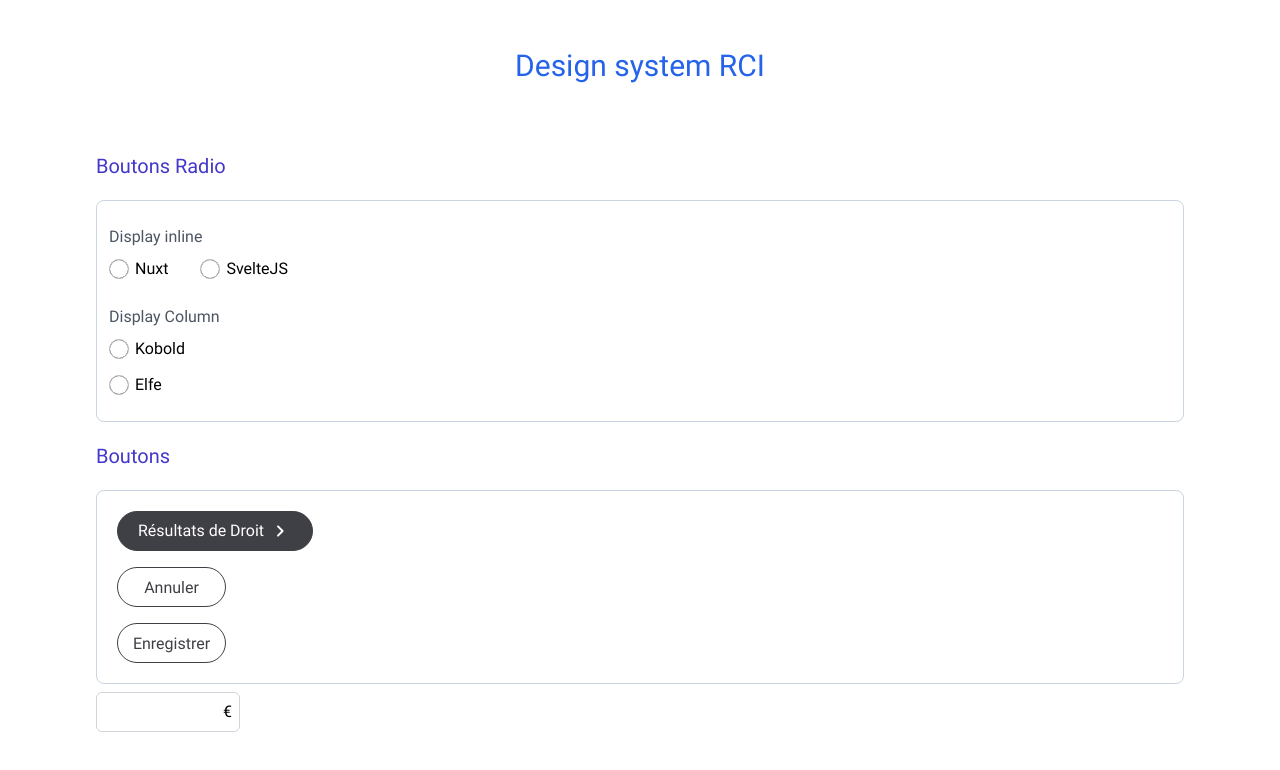
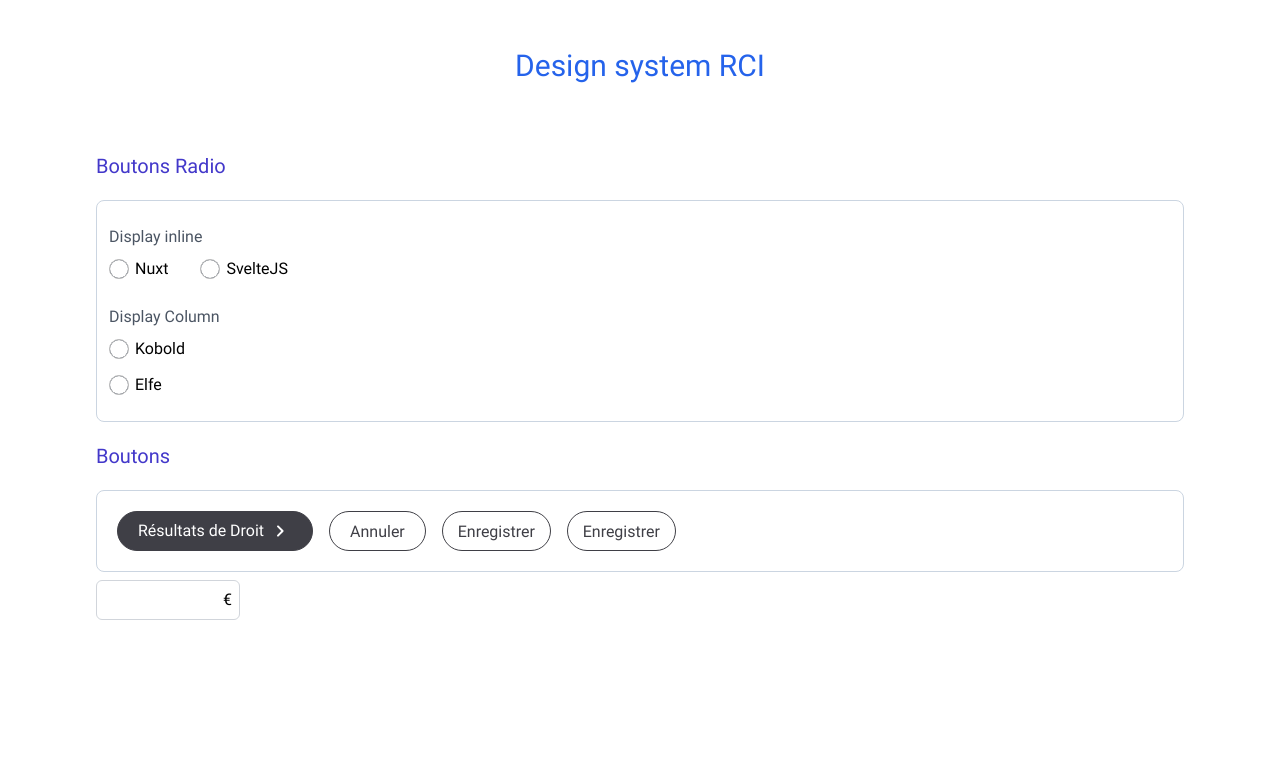
Before and after one commit to elixian/ds-pro, an Angular app: page / in a window 1280 px wide. Shown: the top 770 px of the page. Built offline with nearby package versions, Linux system fonts and the light colour scheme.

Commit message:
add component buttons

```diff
--- a/src/app/app.component.html
+++ b/src/app/app.component.html
@@ -19,23 +19,13 @@
 
   <h2 class="text-indigo-700 text-xl mb-5 mt-5 ">Boutons</h2>
   <div class="p-3 border border-slate-300 rounded-lg flex flex-col align-middle">
-  <button
-    class="flex w-fit h-10 items-center py-2 px-5 m-2 border border-zinc-700 bg-zinc-700 hover:bg-nav-hover-blue rounded-3xl text-white"><span
-      >Résultats de Droit</span><span class="ml-1"><svg xmlns="http://www.w3.org/2000/svg"
-        xmlns:xlink="http://www.w3.org/1999/xlink" aria-hidden="true" role="img" class="h-6 w-6"
-        preserveAspectRatio="xMidYMid meet" viewBox="0 0 24 24">
-        <path fill="currentColor"
-          d="M9.29 6.71a.996.996 0 0 0 0 1.41L13.17 12l-3.88 3.88a.996.996 0 1 0 1.41 1.41l4.59-4.59a.996.996 0 0 0 0-1.41L10.7 6.7c-.38-.38-1.02-.38-1.41.01z">
-        </path>
-      </svg></span> </button>
-  <button
-    class="flex max-w-109 h-10 justify-center py-2 px-5 m-2  border border-zinc-700 hover:bg-nav-hover-blue rounded-3xl text-zinc-700">Annuler</button>
-  <button
-    class="flex max-w-109 h-10 justify-center py-2 px-5 m-2  border border-zinc-700 hover:bg-nav-hover-blue rounded-3xl text-zinc-700">Enregistrer</button>
-</div>
-<div class="wrapper-input my-2 w-fit items-center justify-end  flex relative before:block before:absolute before:content-[attr(data-currency)] before:pr-2" data-currency="€">
-  <input class="h-10 w-36 border text-right pl-4 pr-6 border-gray-300 rounded-md " type="text" name="" id="" >
-</div>
+    <app-buttons class="flex"></app-buttons>
+  </div>
+  <div
+    class="wrapper-input my-2 w-fit items-center justify-end  flex relative before:block before:absolute before:content-[attr(data-currency)] before:pr-2"
+    data-currency="€">
+    <input class="h-10 w-36 border text-right pl-4 pr-6 border-gray-300 rounded-md " type="text" name="" id="">
+  </div>
 
 
 
--- a/src/app/app.module.ts
+++ b/src/app/app.module.ts
@@ -4,11 +4,13 @@ import { BrowserModule } from '@angular/platform-browser';
 import { AppRoutingModule } from './app-routing.module';
 import { AppComponent } from './app.component';
 import { RadioButtonComponent } from './components/radio-button/radio-button.component';
+import { ButtonsComponent } from './components/buttons/buttons.component';
 
 @NgModule({
   declarations: [
     AppComponent,
-    RadioButtonComponent
+    RadioButtonComponent,
+    ButtonsComponent
   ],
   imports: [
     BrowserModule,
--- /dev/null
+++ b/src/app/components/buttons/buttons.component.html
@@ -0,0 +1,24 @@
+
+<!-- Bouton avec chevron -->
+<button
+class="flex w-fit h-10 items-center py-2 px-5 m-2 border border-zinc-700 bg-zinc-700 hover:bg-nav-hover-blue rounded-3xl text-white"><span>Résultats
+  de Droit</span><span class="ml-1"><svg xmlns="http://www.w3.org/2000/svg"
+    xmlns:xlink="http://www.w3.org/1999/xlink" aria-hidden="true" role="img" class="h-6 w-6"
+    preserveAspectRatio="xMidYMid meet" viewBox="0 0 24 24">
+    <path fill="currentColor"
+      d="M9.29 6.71a.996.996 0 0 0 0 1.41L13.17 12l-3.88 3.88a.996.996 0 1 0 1.41 1.41l4.59-4.59a.996.996 0 0 0 0-1.41L10.7 6.7c-.38-.38-1.02-.38-1.41.01z">
+    </path>
+  </svg></span> </button>
+
+<!-- Bouton sans background -->
+<button
+class="flex max-w-109 h-10 justify-center py-2 px-5 m-2  border border-zinc-700 hover:bg-nav-hover-blue rounded-3xl text-zinc-700">Annuler</button>
+<button
+class="flex max-w-109 h-10 justify-center py-2 px-5 m-2  border border-zinc-700 hover:bg-nav-hover-blue rounded-3xl text-zinc-700">Enregistrer</button>
+
+
+
+<!-- Div stylé bouton pour les actions de type Next -- Previous  -->
+<div
+class="flex cursor-pointer max-w-109 h-10 justify-center py-2 px-5 m-2  border border-zinc-700 hover:bg-nav-hover-blue rounded-3xl text-zinc-700">
+Enregistrer</div>
--- /dev/null
+++ b/src/app/components/buttons/buttons.component.ts
@@ -0,0 +1,15 @@
+import { Component, OnInit } from '@angular/core';
+
+@Component({
+  selector: 'app-buttons',
+  templateUrl: './buttons.component.html',
+  styleUrls: ['./buttons.component.scss']
+})
+export class ButtonsComponent implements OnInit {
+
+  constructor() { }
+
+  ngOnInit(): void {
+  }
+
+}
```
Also changed, not shown: src/app/components/buttons/buttons.component.scss (added).
